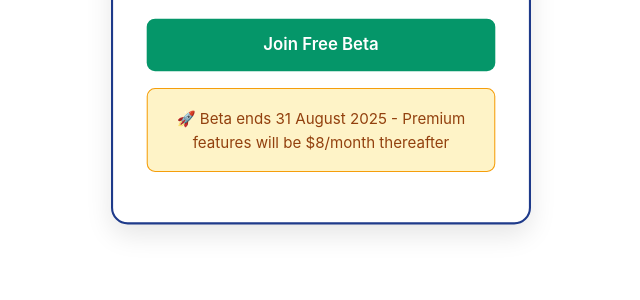
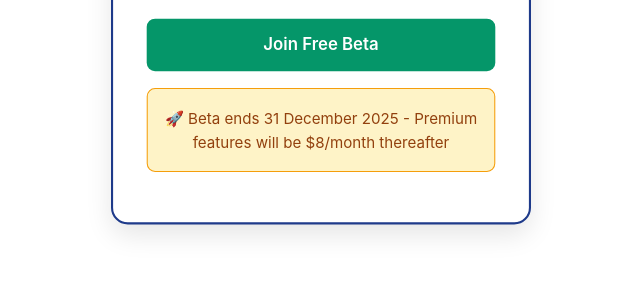
Before and after one commit to Frameit12/jobs_scraper, a Flask app: page / in a window 1280 px wide. Shown: the part 2715-3015 px from the top of the page, without its empty margins (319-959 px from the left). Run offline with Flask 3, Linux system fonts and the light colour scheme; parts of the project's set-up code (start-up, migrations or seed data) failed here and were passed over; some libraries are stand-ins or nearby versions.

Commit message:
Update landing-page.html

```diff
--- a/templates/landing-page.html
+++ b/templates/landing-page.html
@@ -466,7 +466,7 @@
                 </ul>
                 <a href="/signup" class="cta-button" style="display: block; text-align: center; margin-bottom: 1rem;">Join Free Beta</a>
                 <div class="guarantee" style="background: #fef3c7; border: 1px solid #f59e0b; color: #92400e;">
-                    🚀 Beta ends 31 August 2025 - Premium features will be $8/month thereafter
+                    🚀 Beta ends 31 December 2025 - Premium features will be $8/month thereafter
                 </div>
             </div>
         </div>
@@ -474,7 +474,7 @@
 
     <!-- Beta banner as full-width strip -->
     <div style="background: #1e40af; text-align: center; padding: 12px; color: white; font-weight: 500;">
-        🎉 Currently in FREE BETA - All features available at no cost during beta period
+        🎉 Currently in FREE BETA  - All features available at no cost during beta period
     </div>
 
     <!-- Then your existing footer content -->
```
